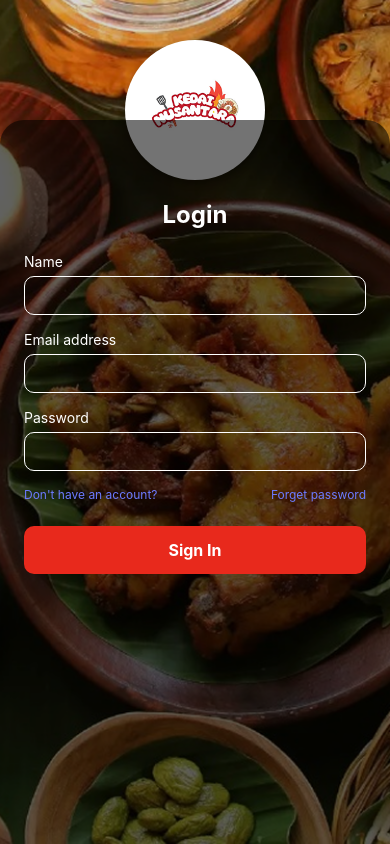
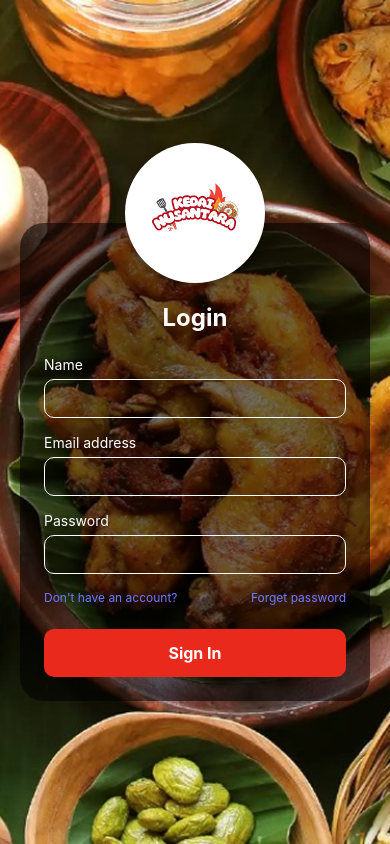
Before and after one commit to r1rrrrrrrrrrrr3r/Kedai-Nusantara, a React Native app in the folder kedai-nusantara/: screen /Home in a window 390 px wide. Built offline with nearby package versions, Linux system fonts and the light colour scheme.

Commit message:
feat(ui): fixed homepage ui

```diff
--- a/kedai-nusantara/src/screens/auth/forget_password.tsx
+++ b/kedai-nusantara/src/screens/auth/forget_password.tsx
@@ -1,5 +1,5 @@
 import React, { useState } from 'react';
-import { View, Text, StyleSheet, Image, TextInput, TouchableOpacity } from 'react-native';
+import { View, Text, StyleSheet, Image, TextInput, TouchableOpacity, KeyboardAvoidingView, Platform, ScrollView } from 'react-native';
 import { useNavigation } from '@react-navigation/native';
 import { NativeStackNavigationProp } from '@react-navigation/native-stack';
 import { RootStackParamList } from '../../../App';
@@ -13,9 +13,10 @@ export default function ForgetPassword() {
   return (
     <View style={styles.container}>
       <Image source={require('../../../assets/BgAuth.png')} style={styles.background} resizeMode="cover" />
-      <View style={styles.overlay} />
 
-      <View style={styles.logoWrapper}>
+      <KeyboardAvoidingView style={styles.flex} behavior={Platform.OS === 'ios' ? 'padding' : undefined}>
+        <ScrollView contentContainerStyle={styles.scrollContent} showsVerticalScrollIndicator={false}>
+          <View style={styles.logoWrapper} pointerEvents="none">
             <View style={styles.logoCircle}>
               <Image source={require('../../../assets/LogoKedaiNusantara.png')} style={styles.logo} resizeMode="contain" />
             </View>
@@ -24,7 +25,7 @@ export default function ForgetPassword() {
           <View style={styles.card}>
             <View style={styles.headerRow}>
               <TouchableOpacity onPress={() => navigation.goBack()}>
-            <Text style={styles.backArrow}>←</Text>
+                <Image source={require('../../../assets/ArrowWhite.png')} style={styles.backArrow} resizeMode="contain" />
               </TouchableOpacity>
               <Text style={styles.title}>Forget Password</Text>
             </View>
@@ -64,6 +65,8 @@ export default function ForgetPassword() {
               <Text style={styles.buttonText}>Reset Password</Text>
             </TouchableOpacity>
           </View>
+        </ScrollView>
+      </KeyboardAvoidingView>
     </View>
   );
 }
@@ -72,18 +75,22 @@ const styles = StyleSheet.create({
   container: {
     flex: 1,
   },
+  flex: {
+    flex: 1,
+  },
   background: {
     ...StyleSheet.absoluteFill,
     width: '100%',
     height: '100%',
   },
-  overlay: {
-    ...StyleSheet.absoluteFill,
-    backgroundColor: 'rgba(0, 0, 0, 0.15)',
+  scrollContent: {
+    flexGrow: 1,
+    justifyContent: 'center',
+    paddingVertical: 40,
   },
   logoWrapper: {
     alignItems: 'center',
-    marginTop: 40,
+    zIndex: 2,
   },
   logoCircle: {
     width: 140,
@@ -103,13 +110,13 @@ const styles = StyleSheet.create({
     height: 100,
   },
   card: {
-    flex: 1,
     marginTop: -60,
+    marginHorizontal: 20,
     backgroundColor: 'rgba(0, 0, 0, 0.55)',
-    borderTopLeftRadius: 24,
-    borderTopRightRadius: 24,
+    borderRadius: 24,
     paddingHorizontal: 24,
-    paddingTop: 32,
+    paddingTop: 72,
+    paddingBottom: 24,
   },
   headerRow: {
     flexDirection: 'row',
@@ -117,8 +124,8 @@ const styles = StyleSheet.create({
     marginBottom: 32,
   },
   backArrow: {
-    color: '#FFFFFF',
-    fontSize: 22,
+    width: 26,
+    height: 26,
     marginRight: 16,
   },
   title: {
--- a/kedai-nusantara/src/screens/auth/login.tsx
+++ b/kedai-nusantara/src/screens/auth/login.tsx
@@ -1,5 +1,5 @@
 import React, { useState } from 'react';
-import { View, Text, StyleSheet, Image, TextInput, TouchableOpacity } from 'react-native';
+import { View, Text, StyleSheet, Image, TextInput, TouchableOpacity, KeyboardAvoidingView, Platform, ScrollView } from 'react-native';
 import { useNavigation } from '@react-navigation/native';
 import { NativeStackNavigationProp } from '@react-navigation/native-stack';
 import { RootStackParamList } from '../../../App';
@@ -13,9 +13,10 @@ export default function Login() {
   return (
     <View style={styles.container}>
       <Image source={require('../../../assets/BgAuth.png')} style={styles.background} resizeMode="cover" />
-      <View style={styles.overlay} />
 
-      <View style={styles.logoWrapper}>
+      <KeyboardAvoidingView style={styles.flex} behavior={Platform.OS === 'ios' ? 'padding' : undefined}>
+        <ScrollView contentContainerStyle={styles.scrollContent} showsVerticalScrollIndicator={false}>
+          <View style={styles.logoWrapper} pointerEvents="none">
             <View style={styles.logoCircle}>
               <Image source={require('../../../assets/LogoKedaiNusantara.png')} style={styles.logo} resizeMode="contain" />
             </View>
@@ -67,6 +68,8 @@ export default function Login() {
               <Text style={styles.buttonText}>Sign In</Text>
             </TouchableOpacity>
           </View>
+        </ScrollView>
+      </KeyboardAvoidingView>
     </View>
   );
 }
@@ -75,18 +78,22 @@ const styles = StyleSheet.create({
   container: {
     flex: 1,
   },
+  flex: {
+    flex: 1,
+  },
   background: {
     ...StyleSheet.absoluteFill,
     width: '100%',
     height: '100%',
   },
-  overlay: {
-    ...StyleSheet.absoluteFill,
-    backgroundColor: 'rgba(0, 0, 0, 0.15)',
+  scrollContent: {
+    flexGrow: 1,
+    justifyContent: 'center',
+    paddingVertical: 40,
   },
   logoWrapper: {
     alignItems: 'center',
-    marginTop: 40,
+    zIndex: 2,
   },
   logoCircle: {
     width: 140,
@@ -106,13 +113,13 @@ const styles = StyleSheet.create({
     height: 100,
   },
   card: {
-    flex: 1,
     marginTop: -60,
+    marginHorizontal: 20,
     backgroundColor: 'rgba(0, 0, 0, 0.55)',
-    borderTopLeftRadius: 24,
-    borderTopRightRadius: 24,
+    borderRadius: 24,
     paddingHorizontal: 24,
     paddingTop: 80,
+    paddingBottom: 24,
   },
   title: {
     color: '#FFFFFF',
--- a/kedai-nusantara/src/screens/auth/register.tsx
+++ b/kedai-nusantara/src/screens/auth/register.tsx
@@ -1,5 +1,5 @@
 import React, { useState } from 'react';
-import { View, Text, StyleSheet, Image, TextInput, TouchableOpacity } from 'react-native';
+import { View, Text, StyleSheet, Image, TextInput, TouchableOpacity, KeyboardAvoidingView, Platform, ScrollView } from 'react-native';
 import { useNavigation } from '@react-navigation/native';
 import { NativeStackNavigationProp } from '@react-navigation/native-stack';
 import { RootStackParamList } from '../../../App';
@@ -13,9 +13,10 @@ export default function Register() {
   return (
     <View style={styles.container}>
       <Image source={require('../../../assets/BgAuth.png')} style={styles.background} resizeMode="cover" />
-      <View style={styles.overlay} />
 
-      <View style={styles.logoWrapper}>
+      <KeyboardAvoidingView style={styles.flex} behavior={Platform.OS === 'ios' ? 'padding' : undefined}>
+        <ScrollView contentContainerStyle={styles.scrollContent} showsVerticalScrollIndicator={false}>
+          <View style={styles.logoWrapper} pointerEvents="none">
             <View style={styles.logoCircle}>
               <Image source={require('../../../assets/LogoKedaiNusantara.png')} style={styles.logo} resizeMode="contain" />
             </View>
@@ -62,6 +63,8 @@ export default function Register() {
               <Text style={styles.buttonText}>Sign In</Text>
             </TouchableOpacity>
           </View>
+        </ScrollView>
+      </KeyboardAvoidingView>
     </View>
   );
 }
@@ -70,18 +73,22 @@ const styles = StyleSheet.create({
   container: {
     flex: 1,
   },
+  flex: {
+    flex: 1,
+  },
   background: {
     ...StyleSheet.absoluteFill,
     width: '100%',
     height: '100%',
   },
-  overlay: {
-    ...StyleSheet.absoluteFill,
-    backgroundColor: 'rgba(0, 0, 0, 0.15)',
+  scrollContent: {
+    flexGrow: 1,
+    justifyContent: 'center',
+    paddingVertical: 40,
   },
   logoWrapper: {
     alignItems: 'center',
-    marginTop: 40,
+    zIndex: 2,
   },
   logoCircle: {
     width: 140,
@@ -101,13 +108,13 @@ const styles = StyleSheet.create({
     height: 100,
   },
   card: {
-    flex: 1,
     marginTop: -60,
+    marginHorizontal: 20,
     backgroundColor: 'rgba(0, 0, 0, 0.55)',
-    borderTopLeftRadius: 24,
-    borderTopRightRadius: 24,
+    borderRadius: 24,
     paddingHorizontal: 24,
     paddingTop: 80,
+    paddingBottom: 24,
   },
   title: {
     color: '#FFFFFF',
--- a/kedai-nusantara/src/screens/auth/start.tsx
+++ b/kedai-nusantara/src/screens/auth/start.tsx
@@ -37,7 +37,7 @@ export default function Start() {
         <View style={styles.circle}>
           <Image source={require('../../../assets/LogoAD.png')} style={styles.logo} resizeMode="contain" />
         </View>
-        <Text style={styles.text}>KELOMPOK 7</Text>
+        <Text style={styles.text}>AD PRODUCTION</Text>
       </View>
 
       <Animated.View style={[styles.fullScreenBlack, { opacity: fadeBlack }]} />
--- a/kedai-nusantara/src/screens/main/home.tsx
+++ b/kedai-nusantara/src/screens/main/home.tsx
@@ -1,5 +1,16 @@
-import React, { useState } from 'react';
-import { View, Text, StyleSheet, Image, TextInput, TouchableOpacity, ScrollView, Dimensions } from 'react-native';
+import React, { useState, useEffect, useRef } from 'react';
+import {
+  View,
+  Text,
+  StyleSheet,
+  Image,
+  TextInput,
+  TouchableOpacity,
+  ScrollView,
+  Dimensions,
+  NativeSyntheticEvent,
+  NativeScrollEvent,
+} from 'react-native';
 import { useNavigation } from '@react-navigation/native';
 import { NativeStackNavigationProp } from '@react-navigation/native-stack';
 import { RootStackParamList } from '../../../App';
@@ -7,35 +18,91 @@ import { RootStackParamList } from '../../../App';
 const { width } = Dimensions.get('window');
 const PAGE_WIDTH = width - 32;
 
-const regionPages: { name: keyof RootStackParamList; label: string; image: any }[][] = [
-  [
+const topRegions: { name: keyof RootStackParamList; label: string; image: any }[] = [
   { name: 'Jawa', label: 'Jawa', image: require('../../../assets/Jawa.png') },
   { name: 'Sumatera', label: 'Sumatera', image: require('../../../assets/Sumatera.png') },
+];
+
+const bottomSliders: { name: keyof RootStackParamList; label: string; image: any }[] = [
   { name: 'Kalimantan', label: 'Kalimantan', image: require('../../../assets/Kalimantan.png') },
-  ],
-  [
   { name: 'Sulawesi', label: 'Sulawesi', image: require('../../../assets/Sulawesi.png') },
-  ],
-  [
   { name: 'Papua', label: 'Papua', image: require('../../../assets/Papua.png') },
-  ],
 ];
 
 export default function Home() {
   const navigation = useNavigation<NativeStackNavigationProp<RootStackParamList>>();
   const [search, setSearch] = useState('');
+  const [activeIndex, setActiveIndex] = useState(0);
+
+  const sliderRef = useRef<ScrollView>(null);
+  const timerRef = useRef<ReturnType<typeof setInterval> | null>(null);
+  const activeIndexRef = useRef(0);
+
+  useEffect(() => {
+    activeIndexRef.current = activeIndex;
+  }, [activeIndex]);
+
+  const stopAutoScroll = () => {
+    if (timerRef.current) {
+      clearInterval(timerRef.current);
+      timerRef.current = null;
+    }
+  };
+
+  const startAutoScroll = () => {
+    stopAutoScroll();
+    timerRef.current = setInterval(() => {
+      const nextIndex = (activeIndexRef.current + 1) % bottomSliders.length;
+      sliderRef.current?.scrollTo({
+        x: nextIndex * PAGE_WIDTH,
+        animated: true,
+      });
+      setActiveIndex(nextIndex);
+    }, 3500);
+  };
+
+  useEffect(() => {
+    startAutoScroll();
+    return () => stopAutoScroll();
+  }, []);
+
+  const handleScrollBeginDrag = () => {
+    stopAutoScroll();
+  };
+
+  const handleScrollEndDrag = () => {
+    startAutoScroll();
+  };
+
+  const handleMomentumScrollEnd = (event: NativeSyntheticEvent<NativeScrollEvent>) => {
+    const contentOffsetX = event.nativeEvent.contentOffset.x;
+    const currentIndex = Math.round(contentOffsetX / PAGE_WIDTH);
+    setActiveIndex(currentIndex);
+    startAutoScroll();
+  };
 
   return (
     <View style={styles.container}>
       <View style={styles.header}>
         <Text style={styles.welcomeText}>Welcome!</Text>
-        <TouchableOpacity style={styles.profileButton} onPress={() => navigation.navigate('Profile')}>
-          <Image source={require('../../../assets/IconProfile.png')} style={styles.profileIcon} resizeMode="contain" />
+        <TouchableOpacity
+          style={styles.profileButton}
+          onPress={() => navigation.navigate('Profile')}
+        >
+          <Image
+            source={require('../../../assets/IconProfile.png')}
+            style={styles.profileIcon}
+            resizeMode="contain"
+          />
         </TouchableOpacity>
       </View>
 
       <View style={styles.searchBar}>
-        <Image source={require('../../../assets/IconSearch.png')} style={styles.searchIcon} resizeMode="contain" />
+        <Image
+          source={require('../../../assets/IconSearch.png')}
+          style={styles.searchIcon}
+          resizeMode="contain"
+        />
         <TextInput
           style={styles.searchInput}
           value={search}
@@ -46,28 +113,22 @@ export default function Home() {
       </View>
 
       <ScrollView showsVerticalScrollIndicator={false}>
-        <TouchableOpacity style={styles.bannerCard} onPress={() => navigation.navigate('List')}>
-          <Image source={require('../../../assets/Semua.png')} style={styles.bannerImage} resizeMode="cover" />
+        <TouchableOpacity
+          style={styles.bannerCard}
+          onPress={() => navigation.navigate('List')}
+        >
+          <Image
+            source={require('../../../assets/Semua.png')}
+            style={styles.bannerImage}
+            resizeMode="cover"
+          />
           <Text style={styles.bannerLabel}>Semua</Text>
         </TouchableOpacity>
 
         <Text style={styles.sectionTitle}>Daerah Makanan</Text>
 
-        <ScrollView horizontal pagingEnabled showsHorizontalScrollIndicator={false}>
-          {regionPages.map((page, pageIndex) => (
-            <View key={pageIndex} style={[styles.page, { width: PAGE_WIDTH }]}>
-              {page.length === 1 ? (
-                <TouchableOpacity
-                  style={styles.regionCardFull}
-                  onPress={() => navigation.navigate(page[0].name)}
-                >
-                  <Image source={page[0].image} style={styles.regionImage} resizeMode="cover" />
-                  <Text style={styles.regionLabel}>{page[0].label}</Text>
-                </TouchableOpacity>
-              ) : (
-                <View>
         <View style={styles.row}>
-                    {page.slice(0, 2).map((region) => (
+          {topRegions.map((region) => (
             <TouchableOpacity
               key={region.name}
               style={styles.regionCardHalf}
@@ -78,21 +139,44 @@ export default function Home() {
             </TouchableOpacity>
           ))}
         </View>
-                  {page.slice(2).map((region) => (
+
+        <ScrollView
+          ref={sliderRef}
+          horizontal
+          showsHorizontalScrollIndicator={false}
+          snapToInterval={PAGE_WIDTH}
+          snapToAlignment="start"
+          decelerationRate="fast"
+          disableIntervalMomentum={true}
+          nestedScrollEnabled={true}
+          onScrollBeginDrag={handleScrollBeginDrag}
+          onScrollEndDrag={handleScrollEndDrag}
+          onMomentumScrollEnd={handleMomentumScrollEnd}
+        >
+          {bottomSliders.map((region) => (
+            <View key={region.name} style={{ width: PAGE_WIDTH }}>
               <TouchableOpacity
-                      key={region.name}
                 style={styles.regionCardFull}
                 onPress={() => navigation.navigate(region.name)}
               >
                 <Image source={region.image} style={styles.regionImage} resizeMode="cover" />
                 <Text style={styles.regionLabel}>{region.label}</Text>
               </TouchableOpacity>
-                  ))}
-                </View>
-              )}
             </View>
           ))}
         </ScrollView>
+
+        <View style={styles.indicatorContainer}>
+          {bottomSliders.map((_, index) => (
+            <View
+              key={index}
+              style={[
+                styles.dot,
+                activeIndex === index ? styles.activeDot : styles.inactiveDot,
+              ]}
+            />
+          ))}
+        </View>
       </ScrollView>
     </View>
   );
@@ -115,27 +199,29 @@ const styles = StyleSheet.create({
     fontSize: 20,
     fontWeight: 'bold',
     color: '#1A1A1A',
+    paddingTop: 20,
   },
   profileButton: {
-    width: 32,
-    height: 32,
-    borderRadius: 16,
+    width: 42,
+    height: 42,
+    borderRadius: 32,
     backgroundColor: '#1A1A1A',
     justifyContent: 'center',
     alignItems: 'center',
+    marginTop: 20,
   },
   profileIcon: {
-    width: 18,
-    height: 18,
+    width: 56,
+    height: 56,
     tintColor: '#FFFFFF',
   },
   searchBar: {
     flexDirection: 'row',
     alignItems: 'center',
     backgroundColor: '#F0F0F0',
-    borderRadius: 10,
+    borderRadius: 30,
     paddingHorizontal: 12,
-    paddingVertical: 8,
+    paddingVertical: 2,
     marginBottom: 16,
   },
   searchIcon: {
@@ -151,7 +237,7 @@ const styles = StyleSheet.create({
   },
   bannerCard: {
     width: '100%',
-    height: 140,
+    height: 190,
     borderRadius: 14,
     overflow: 'hidden',
     marginBottom: 20,
@@ -162,20 +248,17 @@ const styles = StyleSheet.create({
   },
   bannerLabel: {
     position: 'absolute',
-    bottom: 10,
-    left: 12,
+    bottom: 12,
+    left: 14,
     color: '#FFFFFF',
-    fontSize: 14,
+    fontSize: 15,
     fontWeight: 'bold',
   },
   sectionTitle: {
     fontSize: 16,
     fontWeight: 'bold',
-    color: '#7A1F1F',
+    color: '#1A1A1A',
     marginBottom: 12,
-  },
-  page: {
-    paddingBottom: 24,
   },
   row: {
     flexDirection: 'row',
@@ -184,16 +267,15 @@ const styles = StyleSheet.create({
   },
   regionCardHalf: {
     width: '48%',
-    height: 110,
+    height: 250,
     borderRadius: 12,
     overflow: 'hidden',
   },
   regionCardFull: {
     width: '100%',
-    height: 110,
+    height: 170,
     borderRadius: 12,
     overflow: 'hidden',
-    marginBottom: 12,
   },
   regionImage: {
     width: '100%',
@@ -201,10 +283,30 @@ const styles = StyleSheet.create({
   },
   regionLabel: {
     position: 'absolute',
-    bottom: 8,
-    left: 10,
+    bottom: 10,
+    left: 12,
     color: '#FFFFFF',
-    fontSize: 12,
+    fontSize: 13,
     fontWeight: 'bold',
   },
+  indicatorContainer: {
+    flexDirection: 'row',
+    justifyContent: 'center',
+    alignItems: 'center',
+    marginTop: 10,
+    marginBottom: 24,
+  },
+  dot: {
+    height: 6,
+    borderRadius: 3,
+    marginHorizontal: 3,
+  },
+  activeDot: {
+    width: 20,
+    backgroundColor: '#1A1A1A',
+  },
+  inactiveDot: {
+    width: 6,
+    backgroundColor: '#D1D5DB',
+  },
 });
```
Also changed, not shown: kedai-nusantara/assets/ArrowBlack.png (added), kedai-nusantara/assets/ArrowWhite.png (added). Lines whose indentation alone changed are shown as unchanged.
